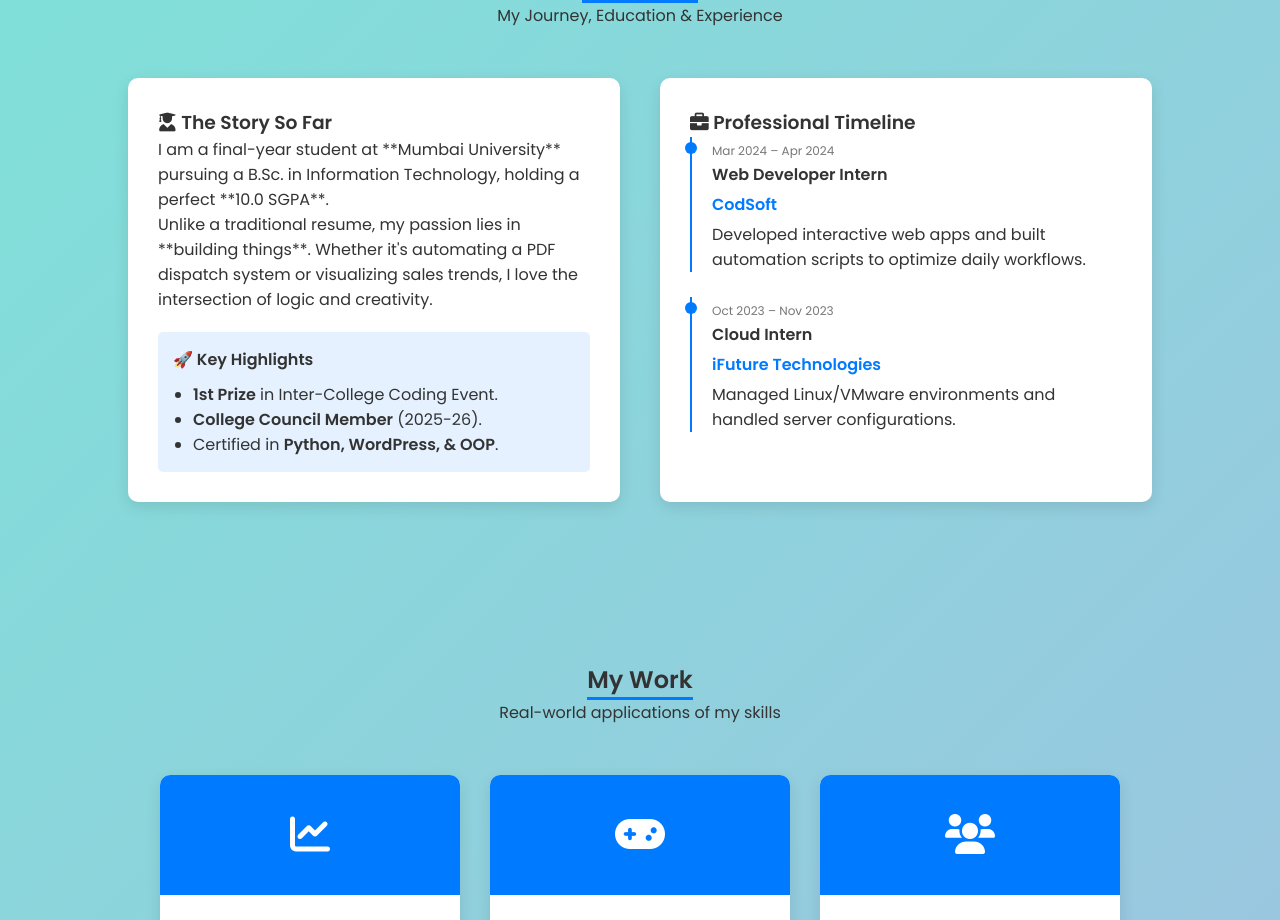
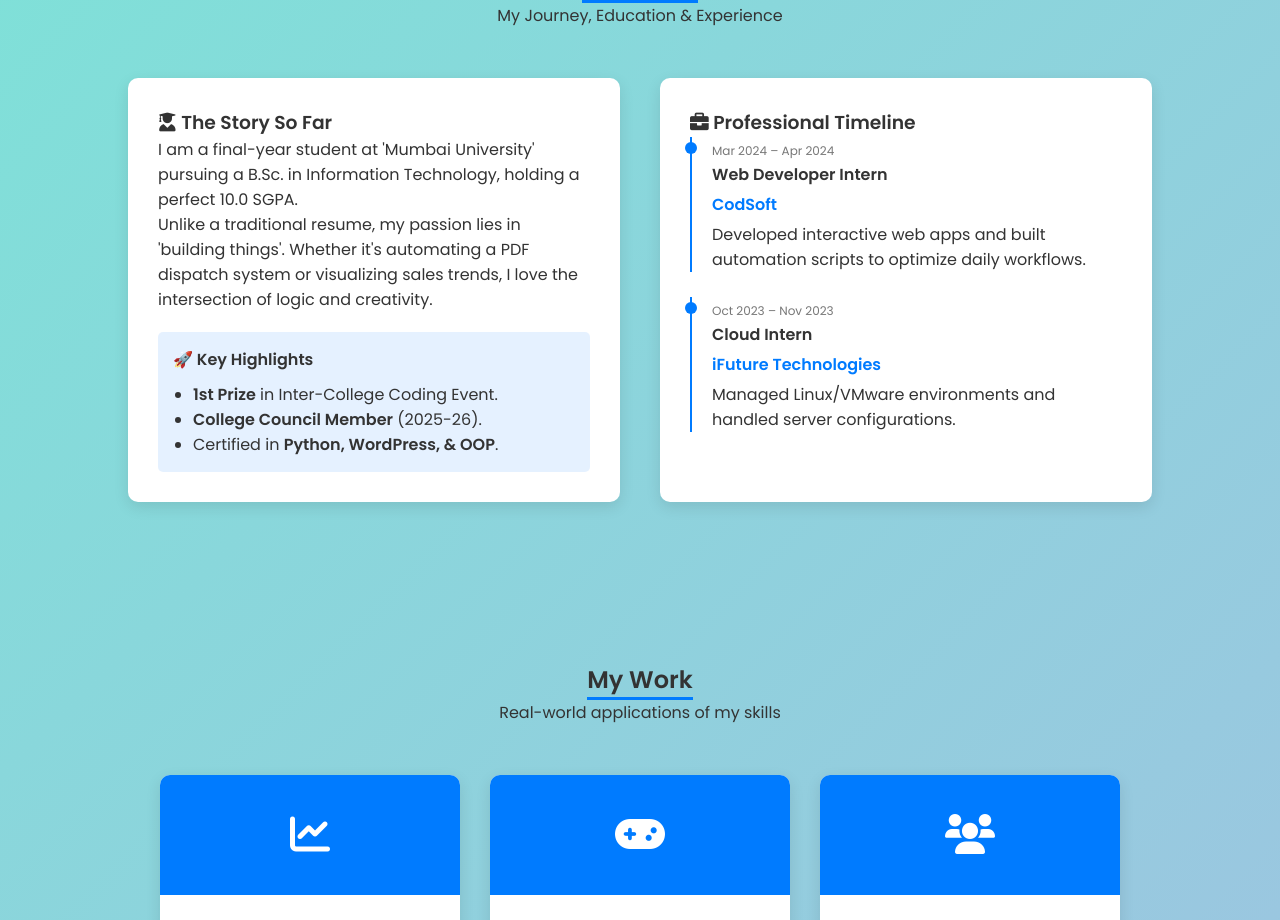
Before and after one commit to arpit786-m/Portfolio_Mine, a plain HTML site: page index.html in a window 1280 px wide. Shown: the part 980-1900 px from the top of the page. Drawn offline with nearby package versions, Linux system fonts and the light colour scheme.

Commit message:
Update index.html

```diff
--- a/index.html
+++ b/index.html
@@ -74,10 +74,10 @@
             <div class="info-card">
                 <h3><i class="fas fa-user-graduate"></i> The Story So Far</h3>
                 <p>
-                    I am a final-year student at **Mumbai University** pursuing a B.Sc. in Information Technology, holding a perfect **10.0 SGPA**.
+                    I am a final-year student at 'Mumbai University' pursuing a B.Sc. in Information Technology, holding a perfect 10.0 SGPA.
                 </p>
                 <p>
-                    Unlike a traditional resume, my passion lies in **building things**. Whether it's automating a PDF dispatch system or visualizing sales trends, I love the intersection of logic and creativity.
+                    Unlike a traditional resume, my passion lies in 'building things'. Whether it's automating a PDF dispatch system or visualizing sales trends, I love the intersection of logic and creativity.
                 </p>
 
                 <div class="highlights">
@@ -231,4 +231,5 @@
     </footer>
 
 </body>
+
 </html>
```
